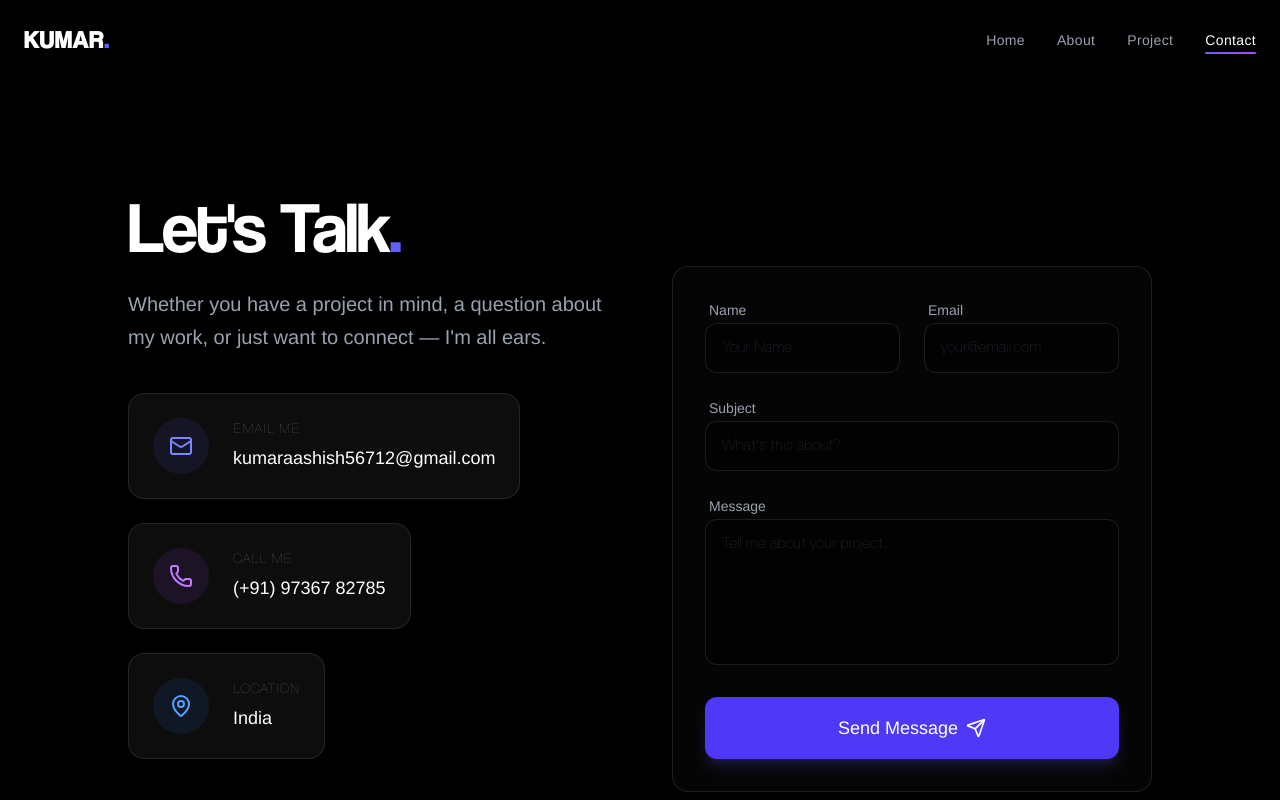
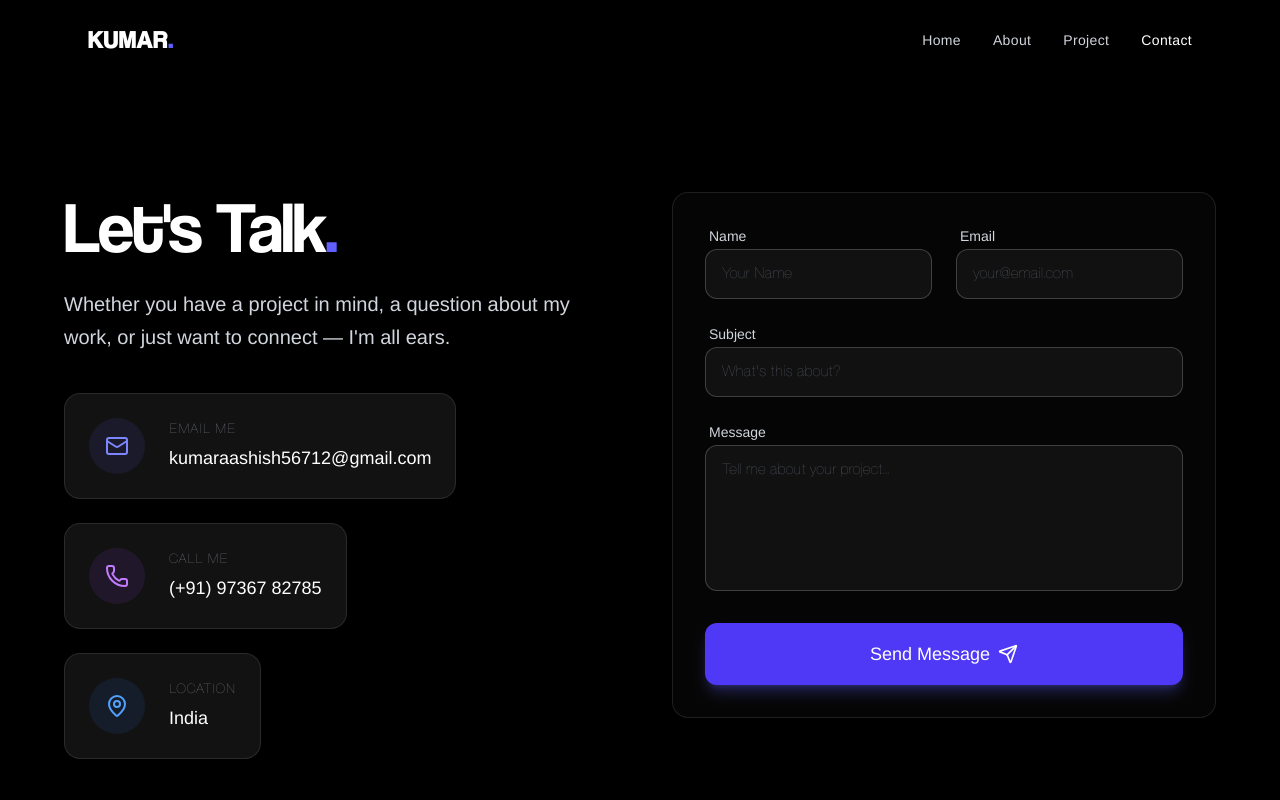
Before and after one commit to kumaraashish435/portfolio, a React (Vite) app: page /contact in a window 1280 px wide. Shown: the top 800 px of the page. Built offline with nearby package versions, Linux system fonts and the light colour scheme.

Commit message:
updated version

```diff
--- a/src/components/footer/Footer.tsx
+++ b/src/components/footer/Footer.tsx
@@ -3,11 +3,11 @@ import { Github, Linkedin, Mail } from "lucide-react";
 function Footer() {
   return (
     <footer className="w-full bg-neutral-900 text-gray-300 py-12 border-t border-neutral-800">
-      <div className="container mx-auto px-6">
+      <div className="max-w-6xl mx-auto px-6">
         <div className="flex flex-col md:flex-row justify-between items-center gap-8">
           <div className="text-center md:text-left">
             <h2 className="text-2xl font-[Coolvetica] text-white mb-2">KUMAR AASHISH</h2>
-            <p className="text-sm text-gray-400">Software Engineer | Full Stack Developer</p>
+            <p className="text-sm text-gray-300">Software Engineer | Full Stack Developer</p>
           </div>
 
           <div className="flex gap-6">
@@ -39,7 +39,7 @@ function Footer() {
           </div>
         </div>
 
-        <div className="mt-8 pt-8 border-t border-neutral-800 text-center text-xs text-gray-500 flex flex-col md:flex-row justify-between items-center">
+        <div className="mt-8 pt-8 border-t border-neutral-800 text-center text-xs text-gray-400 flex flex-col md:flex-row justify-between items-center">
           <p>© 2025 Kumar Aashish. All rights reserved.</p>
           <p className="mt-2 md:mt-0">Built with React & Tailwind CSS</p>
         </div>
--- a/src/components/navbar/Navbar.tsx
+++ b/src/components/navbar/Navbar.tsx
@@ -39,7 +39,7 @@ const NavBar = () => {
         scrolled ? "bg-black/50 backdrop-blur-xl border-white/5 py-4" : "bg-transparent py-6"
       )}
     >
-      <div className="container mx-auto px-6 flex justify-between items-center">
+    <div className="max-w-6xl mx-auto px-6 flex justify-between items-center">
         <NavLink to="/" className="text-2xl font-bold font-[Coolvetica] tracking-wider relative group">
           <span className="text-white">KUMAR</span>
           <span className="text-indigo-500 group-hover:text-purple-500 transition-colors duration-300">.</span>
@@ -48,7 +48,6 @@ const NavBar = () => {
         {/* Desktop Menu */}
         <nav className="hidden md:flex gap-8 relative">
           {navLinks.map((link) => {
-            const isActive = location.pathname === link.path;
             return (
               <NavLink
                 key={link.name}
@@ -56,18 +55,11 @@ const NavBar = () => {
                 className={({ isActive }) =>
                   cn(
                     "relative text-sm font-medium tracking-wide transition-colors hover:text-white",
-                    isActive ? "text-white" : "text-gray-400"
+                    isActive ? "text-white" : "text-gray-300"
                   )
                 }
               >
                 {link.name}
-                {isActive && (
-                  <motion.div
-                    layoutId="navbar-underline"
-                    className="absolute -bottom-1 left-0 right-0 h-0.5 bg-gradient-to-r from-indigo-500 to-purple-500 rounded-full"
-                    transition={{ type: "spring", stiffness: 350, damping: 30 }}
-                  />
-                )}
               </NavLink>
             );
           })}
@@ -105,7 +97,7 @@ const NavBar = () => {
                     className={({ isActive }) =>
                       cn(
                         "text-3xl font-[Coolvetica] tracking-wider transition-colors",
-                        isActive ? "text-white" : "text-gray-500 hover:text-white"
+                        isActive ? "text-white" : "text-gray-400 hover:text-white"
                       )
                     }
                   >
--- a/src/components/ui/Button.tsx
+++ b/src/components/ui/Button.tsx
@@ -9,10 +9,10 @@ interface ButtonProps extends ButtonHTMLAttributes<HTMLButtonElement> {
 export const Button = forwardRef<HTMLButtonElement, ButtonProps>(
   ({ className, variant = "primary", size = "md", ...props }, ref) => {
     const variants = {
-      primary: "bg-indigo-600 text-white hover:bg-indigo-700 shadow-lg shadow-indigo-500/20 border border-transparent",
-      secondary: "bg-white text-black hover:bg-gray-200 border border-transparent",
+      primary: "bg-indigo-600 text-white hover:bg-indigo-700 shadow-lg shadow-indigo-500/30 hover:shadow-indigo-500/50 hover:shadow-[0_0_20px_rgba(79,70,229,0.5)] border border-transparent",
+      secondary: "bg-white text-black hover:bg-gray-200 border border-transparent shadow-lg hover:shadow-white/20",
       ghost: "bg-transparent text-gray-300 hover:text-white hover:bg-white/5 border border-transparent",
-      outline: "bg-transparent text-white border border-white/20 hover:border-indigo-500 hover:text-indigo-400",
+      outline: "bg-transparent text-white border border-white/20 hover:border-indigo-500 hover:text-indigo-400 hover:bg-indigo-500/10 hover:shadow-[0_0_15px_rgba(79,70,229,0.3)]",
     };
 
     const sizes = {
--- a/src/components/ui/Card.tsx
+++ b/src/components/ui/Card.tsx
@@ -9,7 +9,7 @@ export const Card = ({ children, className }: CardProps) => {
   return (
     <div
       className={cn(
-        "bg-white/5 backdrop-blur-sm border border-white/10 rounded-2xl p-6 transition-all duration-300 hover:border-indigo-500/30 hover:bg-white/10",
+        "bg-white/[0.07] backdrop-blur-md border border-white/10 rounded-2xl p-6 transition-all duration-300 hover:border-indigo-500/50 hover:bg-white/[0.12] shadow-xl",
         className
       )}
     >
--- a/src/pages/contact/Contact.tsx
+++ b/src/pages/contact/Contact.tsx
@@ -8,7 +8,7 @@ function Contact() {
   return (
     <div className="bg-black min-h-screen text-white pt-24 pb-12 overflow-x-hidden">
       <Section>
-        <div className="max-w-5xl mx-auto grid grid-cols-1 md:grid-cols-2 gap-16 items-center">
+        <div className="max-w-6xl mx-auto grid grid-cols-1 md:grid-cols-2 gap-16 items-start">
 
           {/* Contact Info */}
           <div className="space-y-10">
@@ -16,7 +16,7 @@ function Contact() {
               <h1 className="text-5xl md:text-7xl font-[Coolvetica] tracking-tight mb-6">
                 Let's Talk<span className="text-indigo-500">.</span>
               </h1>
-              <p className="text-xl text-gray-400 font-light leading-relaxed">
+              <p className="text-xl text-gray-300 font-light leading-relaxed">
                 Whether you have a project in mind, a question about my work, or just want to connect — I'm all ears.
               </p>
             </Reveal>
@@ -28,7 +28,7 @@ function Contact() {
                     <Mail size={24} />
                   </div>
                   <div>
-                    <h3 className="text-sm uppercase tracking-wider text-gray-500 mb-1">Email Me</h3>
+                    <h3 className="text-sm uppercase tracking-wider text-gray-400 mb-1">Email Me</h3>
                     <a href="mailto:kumaraashish56712@gmail.com" className="text-lg font-medium text-white hover:text-indigo-400 transition-colors">
                       kumaraashish56712@gmail.com
                     </a>
@@ -42,7 +42,7 @@ function Contact() {
                     <Phone size={24} />
                   </div>
                   <div>
-                    <h3 className="text-sm uppercase tracking-wider text-gray-500 mb-1">Call Me</h3>
+                    <h3 className="text-sm uppercase tracking-wider text-gray-400 mb-1">Call Me</h3>
                     <a href="tel:+919736782785" className="text-lg font-medium text-white hover:text-purple-400 transition-colors">
                       (+91) 97367 82785
                     </a>
@@ -56,7 +56,7 @@ function Contact() {
                     <MapPin size={24} />
                   </div>
                   <div>
-                    <h3 className="text-sm uppercase tracking-wider text-gray-500 mb-1">Location</h3>
+                    <h3 className="text-sm uppercase tracking-wider text-gray-400 mb-1">Location</h3>
                     <p className="text-lg font-medium text-white">
                       India
                     </p>
@@ -88,42 +88,42 @@ function Contact() {
                 <form className="space-y-6" onSubmit={(e) => e.preventDefault()}>
                   <div className="grid grid-cols-1 md:grid-cols-2 gap-6">
                     <div className="space-y-2">
-                      <label htmlFor="name" className="text-sm font-medium text-gray-400 ml-1">Name</label>
+                      <label htmlFor="name" className="text-sm font-medium text-gray-300 ml-1">Name</label>
                       <input
                         type="text"
                         id="name"
                         placeholder="Your Name"
-                        className="w-full bg-black/50 border border-white/10 rounded-xl px-4 py-3 text-white focus:outline-none focus:border-indigo-500 focus:ring-1 focus:ring-indigo-500 transition-all placeholder:text-gray-700"
+                        className="w-full bg-white/5 border border-white/20 rounded-xl px-4 py-3 text-white focus:outline-none focus:border-indigo-500 focus:ring-1 focus:ring-indigo-500 transition-all placeholder:text-gray-500"
                       />
                     </div>
                     <div className="space-y-2">
-                      <label htmlFor="email" className="text-sm font-medium text-gray-400 ml-1">Email</label>
+                      <label htmlFor="email" className="text-sm font-medium text-gray-300 ml-1">Email</label>
                       <input
                         type="email"
                         id="email"
                         placeholder="your@email.com"
-                        className="w-full bg-black/50 border border-white/10 rounded-xl px-4 py-3 text-white focus:outline-none focus:border-indigo-500 focus:ring-1 focus:ring-indigo-500 transition-all placeholder:text-gray-700"
+                        className="w-full bg-white/5 border border-white/20 rounded-xl px-4 py-3 text-white focus:outline-none focus:border-indigo-500 focus:ring-1 focus:ring-indigo-500 transition-all placeholder:text-gray-500"
                       />
                     </div>
                   </div>
 
                   <div className="space-y-2">
-                    <label htmlFor="subject" className="text-sm font-medium text-gray-400 ml-1">Subject</label>
+                    <label htmlFor="subject" className="text-sm font-medium text-gray-300 ml-1">Subject</label>
                     <input
                       type="text"
                       id="subject"
                       placeholder="What's this about?"
-                      className="w-full bg-black/50 border border-white/10 rounded-xl px-4 py-3 text-white focus:outline-none focus:border-indigo-500 focus:ring-1 focus:ring-indigo-500 transition-all placeholder:text-gray-700"
+                      className="w-full bg-white/5 border border-white/20 rounded-xl px-4 py-3 text-white focus:outline-none focus:border-indigo-500 focus:ring-1 focus:ring-indigo-500 transition-all placeholder:text-gray-500"
                     />
                   </div>
 
                   <div className="space-y-2">
-                    <label htmlFor="message" className="text-sm font-medium text-gray-400 ml-1">Message</label>
+                    <label htmlFor="message" className="text-sm font-medium text-gray-300 ml-1">Message</label>
                     <textarea
                       id="message"
                       rows={5}
                       placeholder="Tell me about your project..."
-                      className="w-full bg-black/50 border border-white/10 rounded-xl px-4 py-3 text-white focus:outline-none focus:border-indigo-500 focus:ring-1 focus:ring-indigo-500 transition-all resize-none placeholder:text-gray-700"
+                      className="w-full bg-white/5 border border-white/20 rounded-xl px-4 py-3 text-white focus:outline-none focus:border-indigo-500 focus:ring-1 focus:ring-indigo-500 transition-all resize-none placeholder:text-gray-500"
                     />
                   </div>
 
--- a/src/pages/project/Project.tsx
+++ b/src/pages/project/Project.tsx
@@ -47,14 +47,14 @@ function Project() {
   return (
     <div className="bg-black min-h-screen text-white pt-24 pb-12 overflow-x-hidden">
       <Section className="pb-12">
-        <div className="max-w-4xl mx-auto text-center md:text-left">
+        <div className="max-w-6xl mx-auto text-center md:text-left">
           <Reveal>
             <h1 className="text-5xl md:text-8xl font-[Coolvetica] mb-6 tracking-tight">
               Selected Works<span className="text-indigo-500">.</span>
             </h1>
           </Reveal>
           <Reveal delay={0.2}>
-            <p className="text-xl text-gray-400 max-w-2xl leading-relaxed font-light">
+            <p className="text-xl text-gray-300 max-w-2xl leading-relaxed font-light">
               A collection of projects highlighting my expertise in <span className="text-white">AI, Machine Learning, and Automation</span>.
               Solving real-world problems with data-driven solutions.
             </p>
@@ -90,7 +90,7 @@ function Project() {
                   </h3>
                 </div>
 
-                <p className="text-gray-400 leading-relaxed mb-6 flex-grow font-light">
+                <p className="text-gray-300 leading-relaxed mb-6 flex-grow font-light">
                   {project.description}
                 </p>
 
```
Also changed, not shown: src/pages/about/About.tsx (+9 -9 lines), src/pages/home/Home.tsx (+7 -7 lines).
